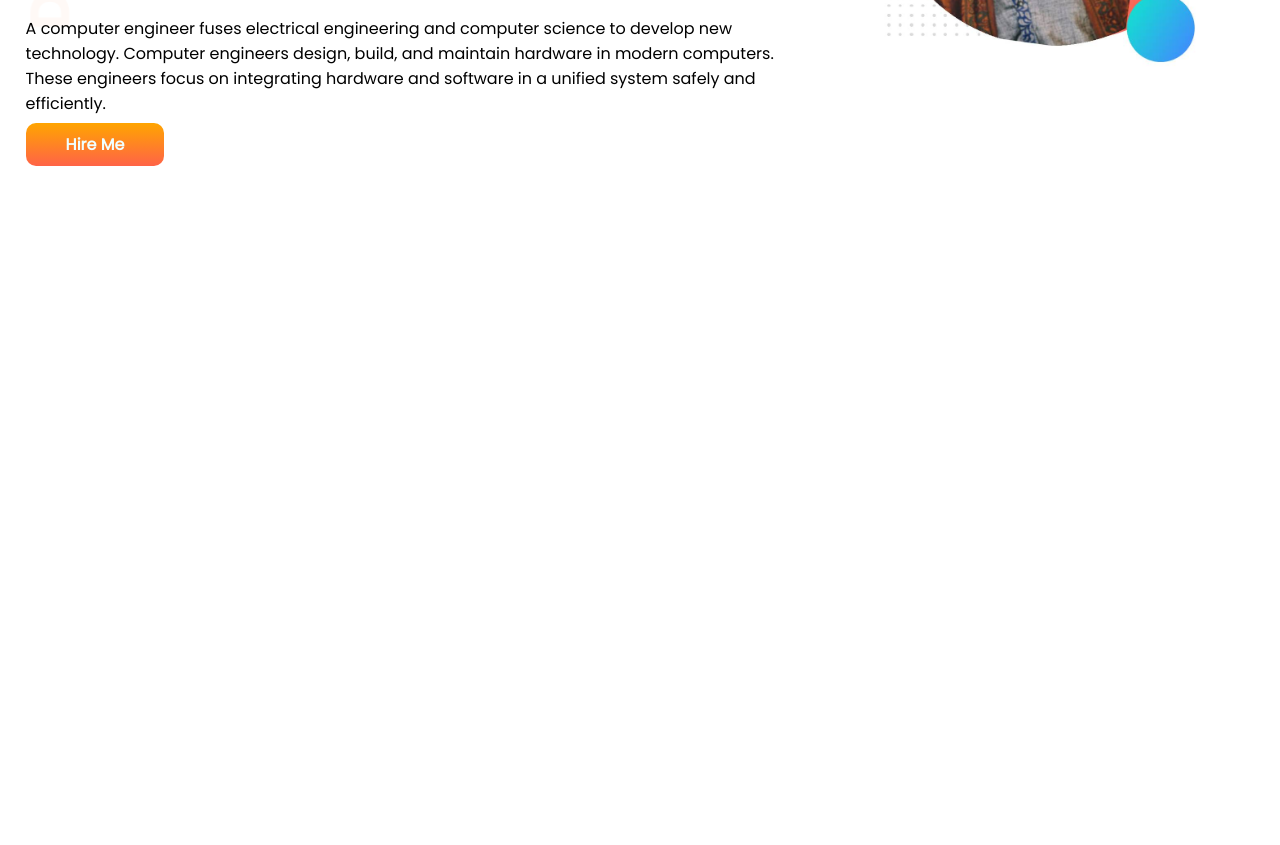
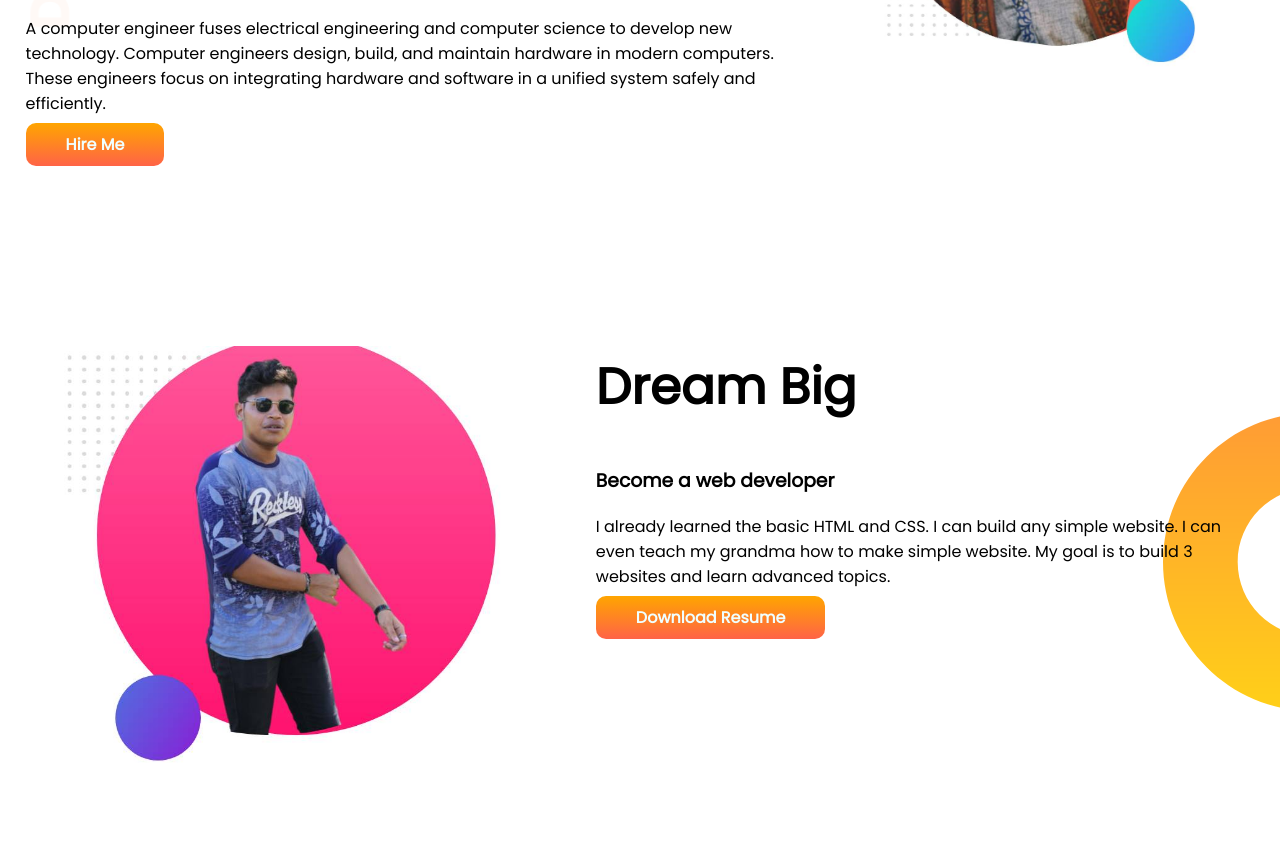
Before and after one commit to Aprimmuhury/developer-portfolio, a plain HTML site: page index.html in a window 1280 px wide. Shown: the part 332-1177 px from the top of the page. Before the commit the page ends 800 px from the top, so only its background shows below. Drawn offline with Linux system fonts and the light colour scheme.

Commit message:
fourth commit

```diff
--- a/index.html
+++ b/index.html
@@ -27,6 +27,19 @@
             <img src="image/my-pic1.jpg" alt="" srcset="">
         </div>
     </section>
+    <section class="dream-big">
+        <div class="half-width">
+            <img src="image/my-pic2.jpg" alt="" srcset="">
+        </div>
+        <div class="write">
+            <h1>Dream Big</h1>
+            <h3>Become a web developer</h3>
+            <p>I already learned the basic HTML and CSS. I can build any simple website.
+                I can even teach my grandma how to make simple website.
+                My goal is to build 3 websites and learn advanced topics.</p>
+            <a class="link-button" target="_blank" href="https://www.facebook.com/">Download Resume</a>
+        </div>
+    </section>
 </body>
 
 </html>
--- a/style.css
+++ b/style.css
@@ -13,6 +13,7 @@ h1 {
 
 section {
     display: flex;
+    margin-bottom: 100px;
 }
 
 .write {
@@ -42,3 +43,9 @@ section {
     background-image: url(image/top-banner.png);
     background-repeat: no-repeat;
 }
+
+.dream-big {
+    background-image: url(image/dream-bg.png);
+    background-repeat: no-repeat;
+    background-position: right;
+}
```
